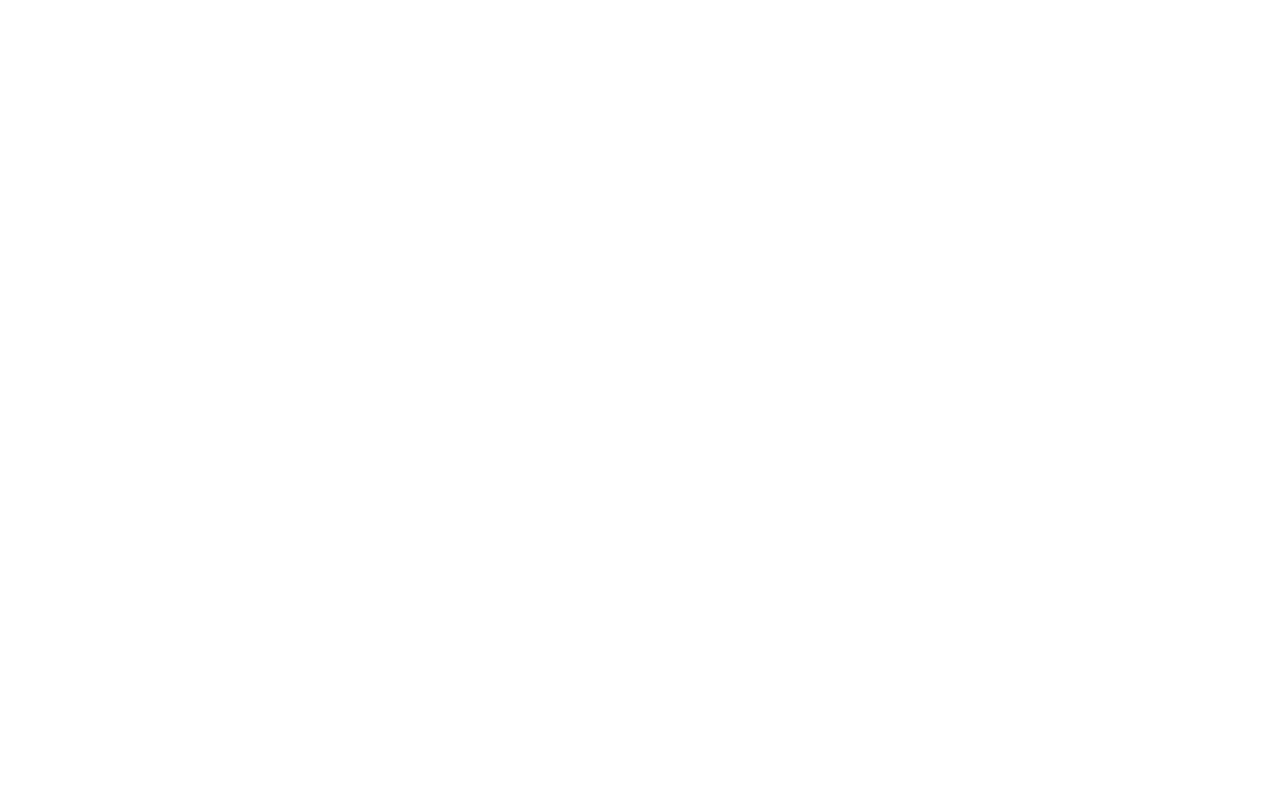
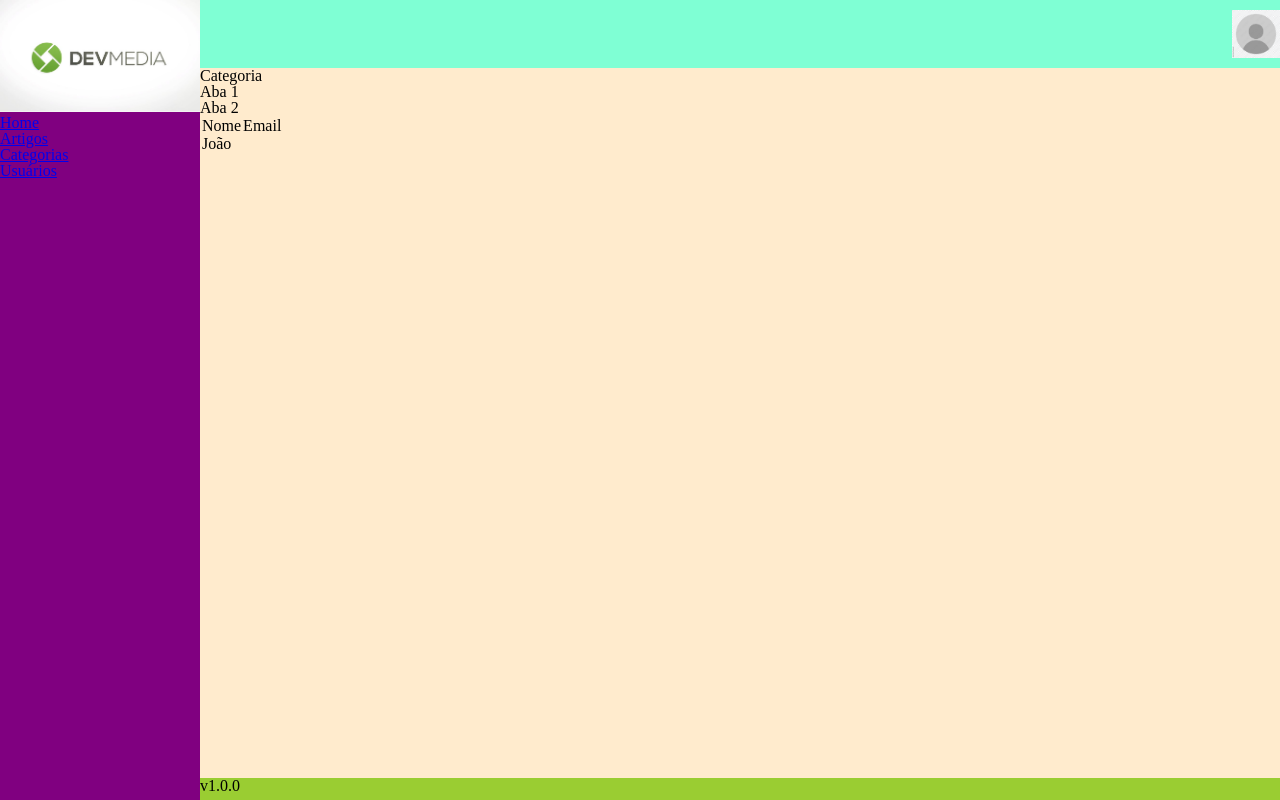
Before and after one commit to sntosz/AulaDevWeb, a PHP site: page /usuarios.php in a window 1280 px wide. Before the commit the page is empty. Run offline with PHP 8.4, Linux system fonts and the light colour scheme.

Commit message:
pag usuarios

```diff
--- a/view/pages/usuarios.php
+++ b/view/pages/usuarios.php
@@ -0,0 +1,62 @@
+<!DOCTYPE html>
+<html lang="pt-br">
+<head>
+    <?php require "../components/head.php"?>
+</head>
+<body>
+    <!-- arquivo responsável pela tela Categorias -->
+
+    <!-- navegação -->
+    <header class="navbar">
+        <nav>
+            <img src="user.jpg" alt="imagem-usuario">
+        </nav>
+    </header>
+
+    <!-- lateral -->
+    <aside class="sidebar">
+        <nav>
+            <img src="logo.jpg" alt="logo">
+            <ul>
+                <li>
+                    <a href="Home.php">Home</a>
+                </li>
+                <a href="artigos.php">Artigos</a>
+                <li>
+                    <a href="categorias.php">Categorias</a>
+                </li>
+                <a href="usuarios.php">Usuários</a>
+            </ul>
+        </nav>
+    </aside>
+
+    <main class="content">
+        <h1>Categoria</h1>
+        <nav>
+            <ul>
+                <li>Aba 1</li>
+                <li>Aba 2</li>
+            </ul>
+        </nav>
+        <article>
+            <table>
+                <thead>
+                    <tr>
+                        <th>Nome</th>
+                        <th>Email</th>
+                    </tr>
+                </thead>
+                <tbody>
+                    <tr>
+                        <td>João</td>
+                        <td>
+            </table>
+        </article>
+    </main>
+
+    <!-- rodapé -->
+    <footer class="footer">
+        <span>v1.0.0</span>
+    </footer>
+</body>
+</html>
```
Also changed, not shown: view/pages/categorias.php (+4 -4 lines).
